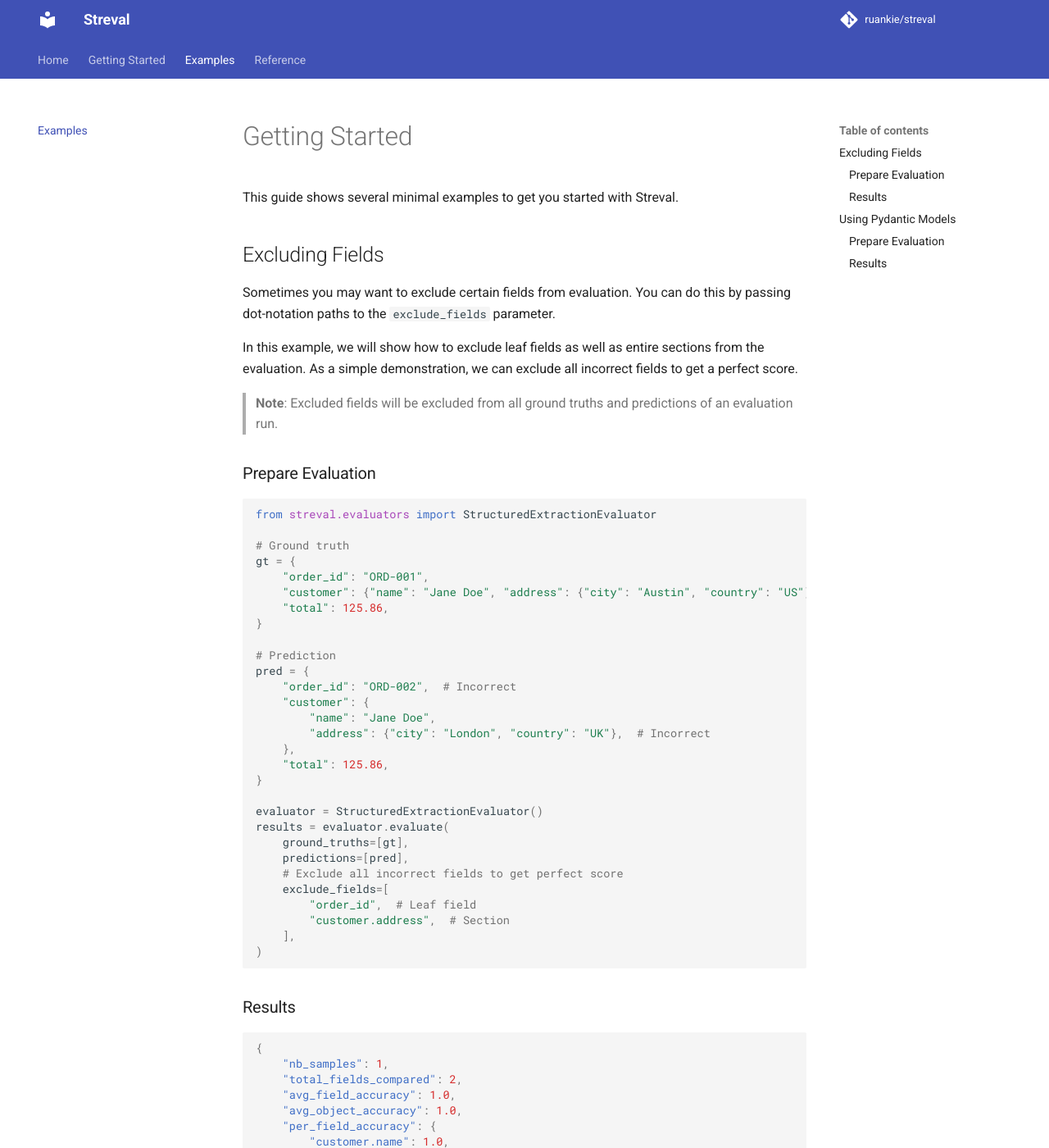
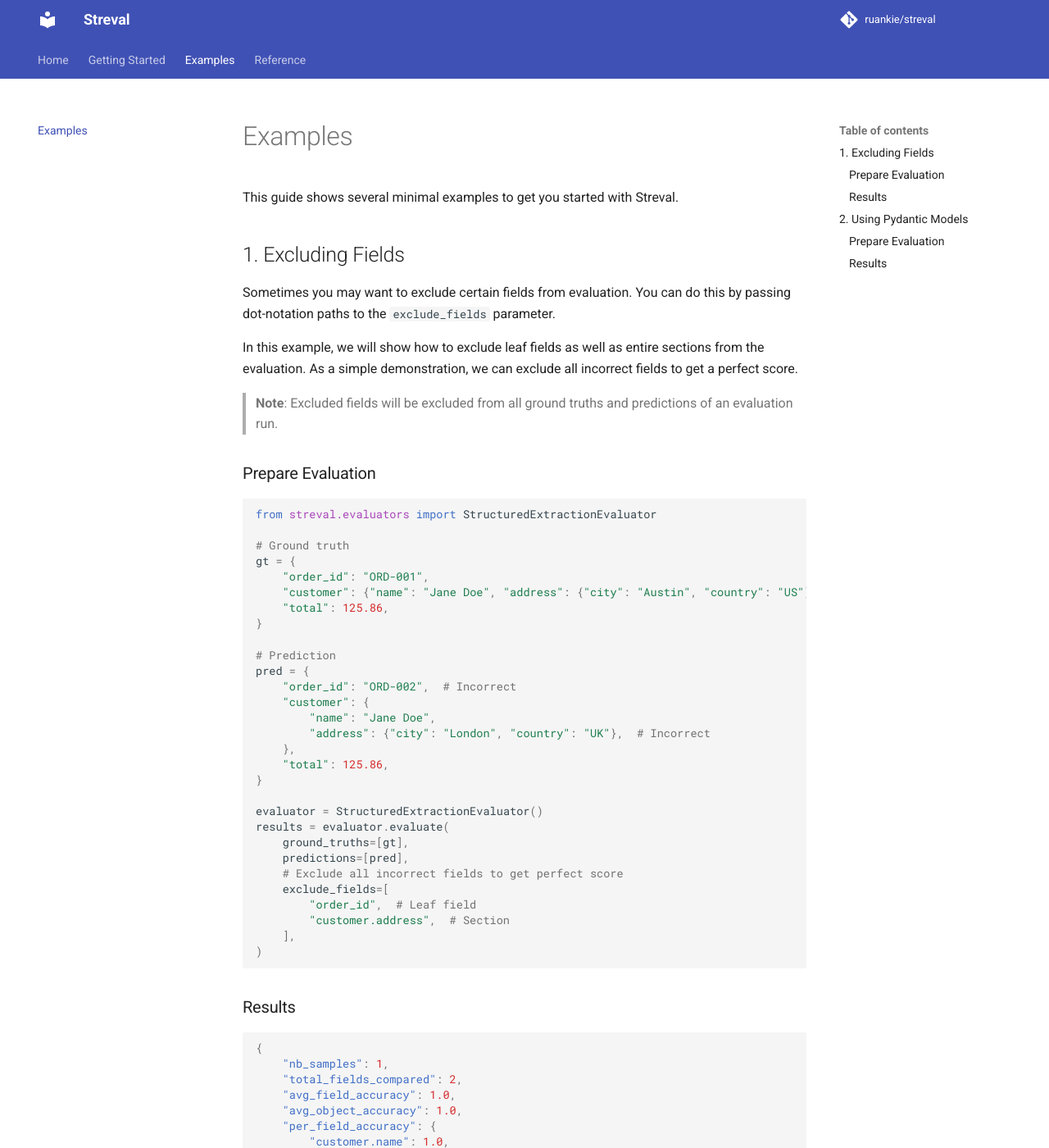
Before and after one commit to ruankie/streval, an MkDocs documentation site: the page built from docs/examples.md, in a window 1280 px wide and 1400 px high. Shown: the whole window at 82% size. Built offline with MkDocs 1.6.1 and Material for MkDocs 9.7.7, drawn with Linux system fonts in a browser that asks for light colours; comment, search, counter and statistics services are not loaded; some of the changed text lies outside the part shown.

Commit message:
Number examples

````diff
--- a/docs/examples.md
+++ b/docs/examples.md
@@ -1,8 +1,8 @@
-# Getting Started
+# Examples
 
 This guide shows several minimal examples to get you started with Streval.
 
-## Excluding Fields
+## 1. Excluding Fields
 
 Sometimes you may want to exclude certain fields from evaluation. You can do this by passing dot-notation paths to the `exclude_fields` parameter.
 
@@ -58,7 +58,7 @@
 }
 ```
 
-## Using Pydantic Models
+## 2. Using Pydantic Models
 
 ### Prepare Evaluation
 ```py
````
